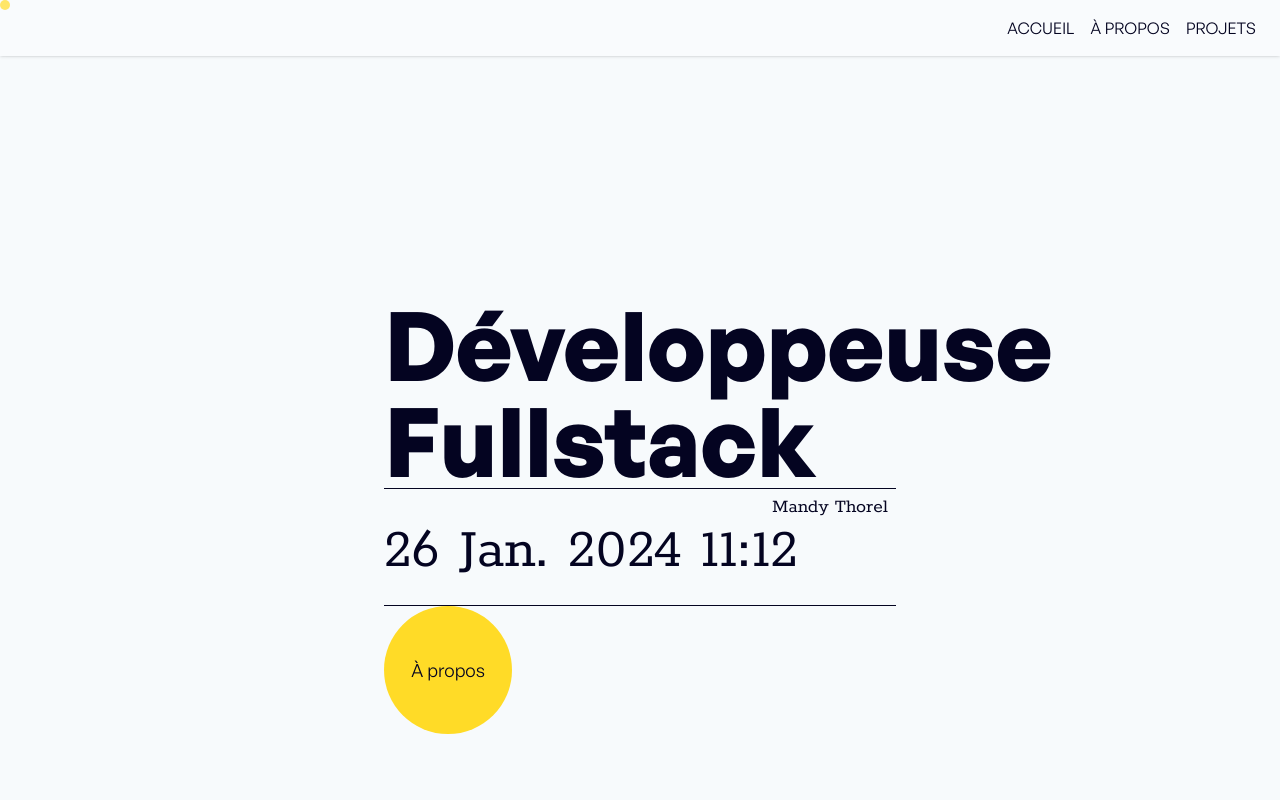
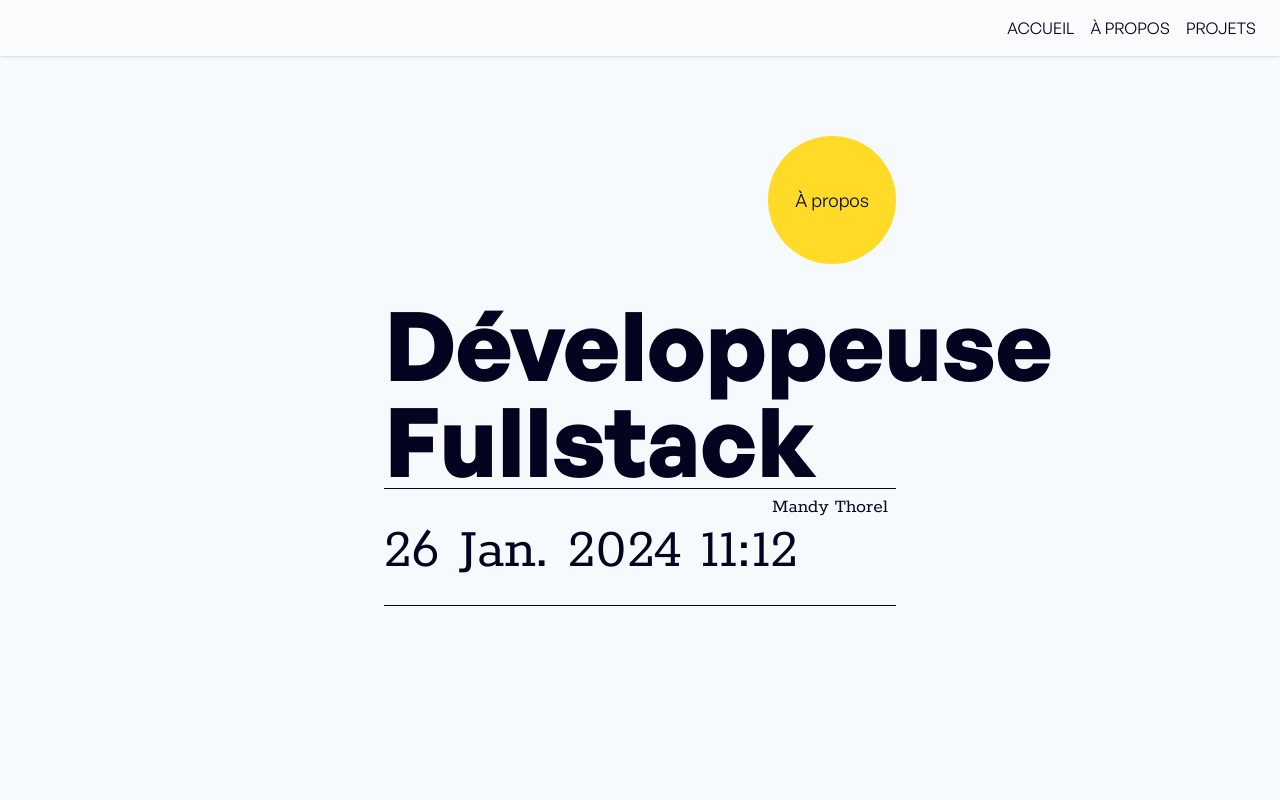
Before and after one commit to MandyTrl/mdytrl, a Next.js app: page / in a window 1280 px wide. Shown: the top 800 px of the page. Built offline with nearby package versions, Linux system fonts and the light colour scheme; what tailwindcss-gradients would draw is missing.

Commit message:
delete custom cursor + try magnetic btn

```diff
--- a/src/app/globals.css
+++ b/src/app/globals.css
@@ -25,7 +25,6 @@
 body {
   background-color: #f7fafc;
   color: var(--primary);
-  /* cursor: none; */
   scrollbar-color: var(--yellow-color) var(--primary);
 }
 
--- a/src/app/layout.tsx
+++ b/src/app/layout.tsx
@@ -3,7 +3,6 @@ import './globals.css'
 import { rokkitt, generalSans } from '@/utils/fonts'
 import { Navbar } from '@/components/Navigation/Navbar'
 import { Footer } from '@/components/Footer/Footer'
-import Cursor from '@/components/UI/Cursor'
 import { PreLoader } from '@/components/PreLoader'
 
 export const metadata: Metadata = {
@@ -23,7 +22,6 @@ export default function RootLayout({
       </head>
       <body className={`${rokkitt.variable} ${generalSans.variable}`}>
         {/* <PreLoader /> */}
-        <Cursor />
         <Navbar />
         <div className="pt-14 mx-96">{children}</div>
         <Footer />
--- a/src/app/page.tsx
+++ b/src/app/page.tsx
@@ -5,7 +5,7 @@ import { Button } from '@/components/UI/Button'
 export default function Home() {
   return (
     <main className="flex flex-col font-generalSans">
-      <section id="home" className="h-screen">
+      <section id="home" className="h-screen relative">
         <div className="font-bold text-8xl mt-60">
           Développeuse <br></br> Fullstack
         </div>
--- a/src/components/UI/Button.tsx
+++ b/src/components/UI/Button.tsx
@@ -1,57 +1,41 @@
 'use client'
-import React, { useEffect, useState } from 'react'
+import React, { useRef } from 'react'
 
 type BtnTypeProps = {
   title: string
 }
 export const Button = ({ title }: BtnTypeProps) => {
-  const [isHovered, setIsHovered] = useState<boolean>(false)
-  const [cursorPositionX, setCursorPositionX] = useState<number>(0)
-  const [cursorPositionY, setCursorPositionY] = useState<number>(0)
-  const hoverOffset = 5 // décalage au survol en pixels
-  const transitionSpeed = 0.1
+  const btnRef = useRef<HTMLDivElement | null>(null)
+  const spanRef = useRef<HTMLDivElement | null>(null)
 
-  const translateBtn = isHovered
-    ? `translate3d(${cursorPositionX - hoverOffset}px, ${cursorPositionY - hoverOffset}px)`
-    : 'translate(0, 0)'
-  const transformStyle = `transform ${transitionSpeed}s ease-in-out`
+  const onMouseMove = (e: React.MouseEvent) => {
+    const btn = btnRef.current
 
-  useEffect(() => {
-    const moveCursor = (e: MouseEvent) => {
-      setCursorPositionX(e.clientX)
-      setCursorPositionY(e.clientY)
+    if (btn) {
+      const bounds = btn.getBoundingClientRect()
+      const x = e.pageX - bounds.left - bounds.width / 2
+      const y = e.pageY - bounds.top - bounds.height / 2
+      btn.style.transform = 'translate(' + x * 0.3 + 'px, ' + y * 0.5 + 'px)'
     }
-
-    if (isHovered) {
-      document.addEventListener('mousemove', moveCursor)
-    } else {
-      document.removeEventListener('mousemove', moveCursor)
-    }
-
-    return () => {
-      document.removeEventListener('mousemove', moveCursor)
-    }
-  }, [isHovered])
-
-  const handleMouseEnter = () => {
-    setIsHovered(true)
   }
 
-  const handleMouseLeave = () => {
-    setIsHovered(false)
+  const onMouseOut = () => {
+    const btn = btnRef.current
+    if (btn) {
+      btn.style.transform = 'translate(0px, 0px)'
+    }
   }
 
   return (
-    <button
-      className="rounded-full bg-yel-primary text-primary w-32 h-32 p-5 text-lg"
-      onMouseEnter={handleMouseEnter}
-      onMouseLeave={handleMouseLeave}
-      style={{
-        transform: `${translateBtn}`,
-        transition: transformStyle
-      }}
-    >
-      {title}
-    </button>
+    <div id="magnetic_container" ref={btnRef} className="absolute top-20 right-0">
+      <button
+        id="magnetic_btn"
+        onMouseMove={(e) => onMouseMove(e)}
+        onMouseOut={() => onMouseOut()}
+        className="rounded-full bg-yel-primary text-primary w-32 h-32 p-5 text-lg duration-100"
+      >
+        <span>{title}</span>
+      </button>
+    </div>
   )
 }
--- a/src/components/UI/Cursor.tsx
+++ /dev/null
@@ -1,37 +0,0 @@
-'use client'
-import React, { useEffect } from 'react'
-
-const Cursor = () => {
-  useEffect(() => {
-    const cursor = document.getElementById('cursor')
-
-    const moveCursor = (e: MouseEvent) => {
-      const x = e.clientX
-      const y = e.clientY
-      cursor.style.left = `${x}px`
-      cursor.style.top = `${y}px`
-    }
-
-    document.addEventListener('mousemove', moveCursor)
-
-    return () => {
-      document.removeEventListener('mousemove', moveCursor)
-    }
-  }, [])
-
-  return (
-    <div
-      id="cursor"
-      style={{
-        position: 'absolute',
-        width: '10px',
-        height: '10px',
-        backgroundColor: '#ffdb27',
-        borderRadius: '50%',
-        pointerEvents: 'none'
-      }}
-    ></div>
-  )
-}
-
-export default Cursor
```
